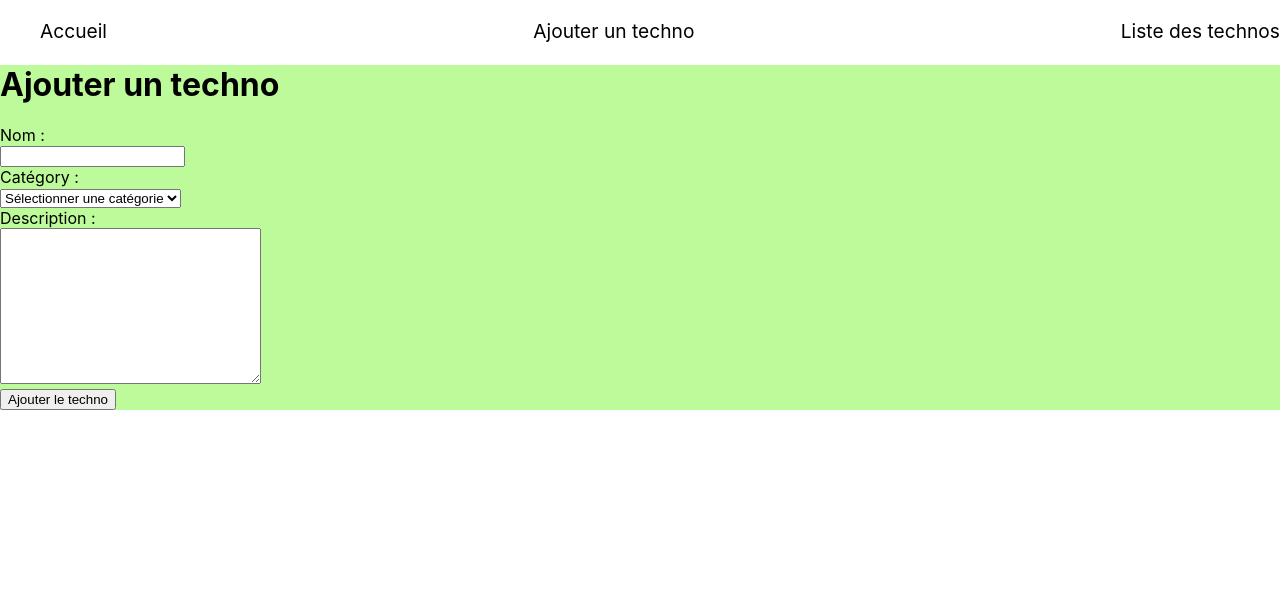
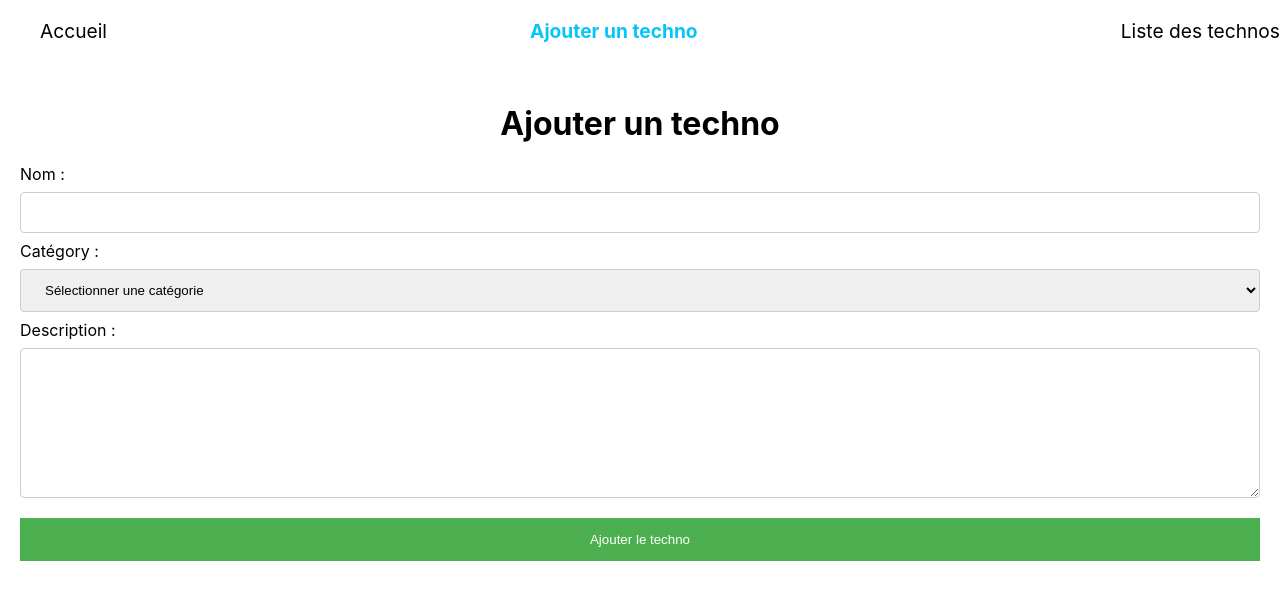
Before and after one commit to Bouba437/my-technos, a React (Create React App) app: page /add in a window 1280 px wide. Shown: the top 600 px of the page. Built offline with nearby package versions, Linux system fonts and the light colour scheme.

Commit message:
Création d'une techno

```diff
--- a/src/App.js
+++ b/src/App.js
@@ -1,3 +1,4 @@
+import { useState } from 'react';
 import { Routes, Route} from 'react-router-dom';
 import Menu from './components/Menu';
 import './css/app.css';
@@ -6,12 +7,19 @@ import TechnoAdd from './pages/TechnoAdd';
 import TechnoList from './pages/TechnoList';
 
 function App() {
+  const [technos, setTechnos] = useState([]);
+
+  function handleAddTechno(techno) {
+    console.log('handleAddTechno', techno);
+    setTechnos([...technos, techno]);
+  }
+
   return (
     <>
       <Menu />
       <Routes>
         <Route path='/' element={<Home />} />
-        <Route path='/add' element={<TechnoAdd />} />
+        <Route path='/add' element={<TechnoAdd handleAddTechno={handleAddTechno} />} />
         <Route path='/list' element={<TechnoList />} />
       </Routes>
     </>
--- a/src/components/Menu.js
+++ b/src/components/Menu.js
@@ -4,9 +4,9 @@ export default function Menu() {
     return (
         <div className="menu">
             <ul>
-                <li><NavLink to="/">Accueil</NavLink></li>
-                <li><NavLink to="/add">Ajouter un techno</NavLink></li>
-                <li><NavLink to="/list">Liste des technos</NavLink></li>
+                <li><NavLink to="/" className={({ isActive }) => (isActive ? "activeLink" : undefined)}>Accueil</NavLink></li>
+                <li><NavLink to="/add" className={({ isActive }) => (isActive ? "activeLink" : undefined)}>Ajouter un techno</NavLink></li>
+                <li><NavLink to="/list" className={({ isActive }) => (isActive ? "activeLink" : undefined)}>Liste des technos</NavLink></li>
             </ul>
         </div>
     )
--- a/src/css/home.css
+++ b/src/css/home.css
@@ -1,4 +1,4 @@
 .home {
-    background-color: #f5f5f5;
+    padding: 20px;
     padding: 20px;
 }
--- a/src/css/menu.css
+++ b/src/css/menu.css
@@ -13,3 +13,8 @@ a {
     text-decoration: none;
     color: black;
 }
+
+.activeLink {
+    font-weight: bold;
+    color: #07c5fa;
+}
--- a/src/css/technoadd.css
+++ b/src/css/technoadd.css
@@ -1,3 +1,48 @@
 .techno-add {
-    background-color: rgb(189, 250, 153);
+    padding: 20px;
 }
+
+.btn {
+    background-color: #4CAF50;
+    color: white;
+    padding: 14px 20px;
+    margin: 8px 0;
+    border: none;
+    cursor: pointer;
+    width: 100%;
+  }
+
+  input[type=text] {
+    width: 100%;
+    padding: 12px 20px;
+    margin: 8px 0;
+    display: inline-block;
+    border: 1px solid #ccc;
+    border-radius: 4px;
+    box-sizing: border-box;
+  }
+
+  textarea {
+    width: 100%;
+    height: 150px;
+    padding: 12px 20px;
+    margin: 8px 0;
+    display: inline-block;
+    border: 1px solid #ccc;
+    border-radius: 4px;
+    box-sizing: border-box;
+  }
+
+  select {
+    width: 100%;
+    padding: 12px 20px;
+    margin: 8px 0;
+    display: inline-block;
+    border: 1px solid #ccc;
+    border-radius: 4px;
+    box-sizing: border-box;
+  }
+
+  h1 {
+    text-align: center;
+  }
--- a/src/css/technolist.css
+++ b/src/css/technolist.css
@@ -1,3 +1,3 @@
 .techno-list {
-    background-color: rgb(252, 215, 168);
+    padding: 20px;
 }
--- a/src/pages/TechnoAdd.js
+++ b/src/pages/TechnoAdd.js
@@ -1,16 +1,42 @@
-export default function TechnoAdd() {
+import { useState } from 'react';
+
+export default function TechnoAdd(props) {
+
+    const [techno, setTechno] = useState({
+        technoname: '',
+        technocategory: '',
+        technodescription: ''
+    });
+
+    const { handleAddTechno } = props;
+
+    function handleSubmit (e) {
+        e.preventDefault();
+        handleAddTechno(techno);
+        setTechno({
+            technoname: '',
+            technocategory: '',
+            technodescription: ''
+        })
+    }
+
+    function handleChange (e) {
+        const { name, value } = e.target;
+        setTechno({...techno, [name]: value});
+    }
+
     return (
         <div className="techno-add">
             <h1>Ajouter un techno</h1>
             <div>
-                <form action="">
-                    <label htmlFor="techno-name">Nom :</label>
+                <form onSubmit={(e) => handleSubmit(e)}>
+                    <label htmlFor="technoname">Nom :</label>
                     <br />
-                    <input type="text" name="techno-name" id="techno-name" />
+                    <input type="text" name="technoname" id="technoname" value={techno.technoname} onChange={ e => handleChange(e)} />
                     <br />
-                    <label htmlFor="techno-category">Catégory :</label>
+                    <label htmlFor="technocategory">Catégory :</label>
                     <br />
-                    <select name="techno-category" id="techno-category">
+                    <select name="technocategory" id="technocategory" value={techno.technocategory} onChange={ e => handleChange(e)}>
                         <option value="">Sélectionner une catégorie</option>
                         <option value="front">Front</option>
                         <option value="back">Back</option>
@@ -18,11 +44,11 @@ export default function TechnoAdd() {
                         <option value="other">Autre</option>
                     </select>
                     <br />
-                    <label htmlFor="techno-description">Description :</label>
+                    <label htmlFor="technodescription">Description :</label>
                     <br />
-                    <textarea name="techno-description" id="techno-description" cols="30" rows="10"></textarea>
+                    <textarea name="technodescription" id="technodescription" cols="30" rows="10" value={techno.technodescription} onChange={ e => handleChange(e)}></textarea>
                     <br />
-                    <input type="submit" value="Ajouter le techno" />
+                    <input type="submit" value="Ajouter le techno" className="btn" />
                 </form>
             </div>
         </div>
```
